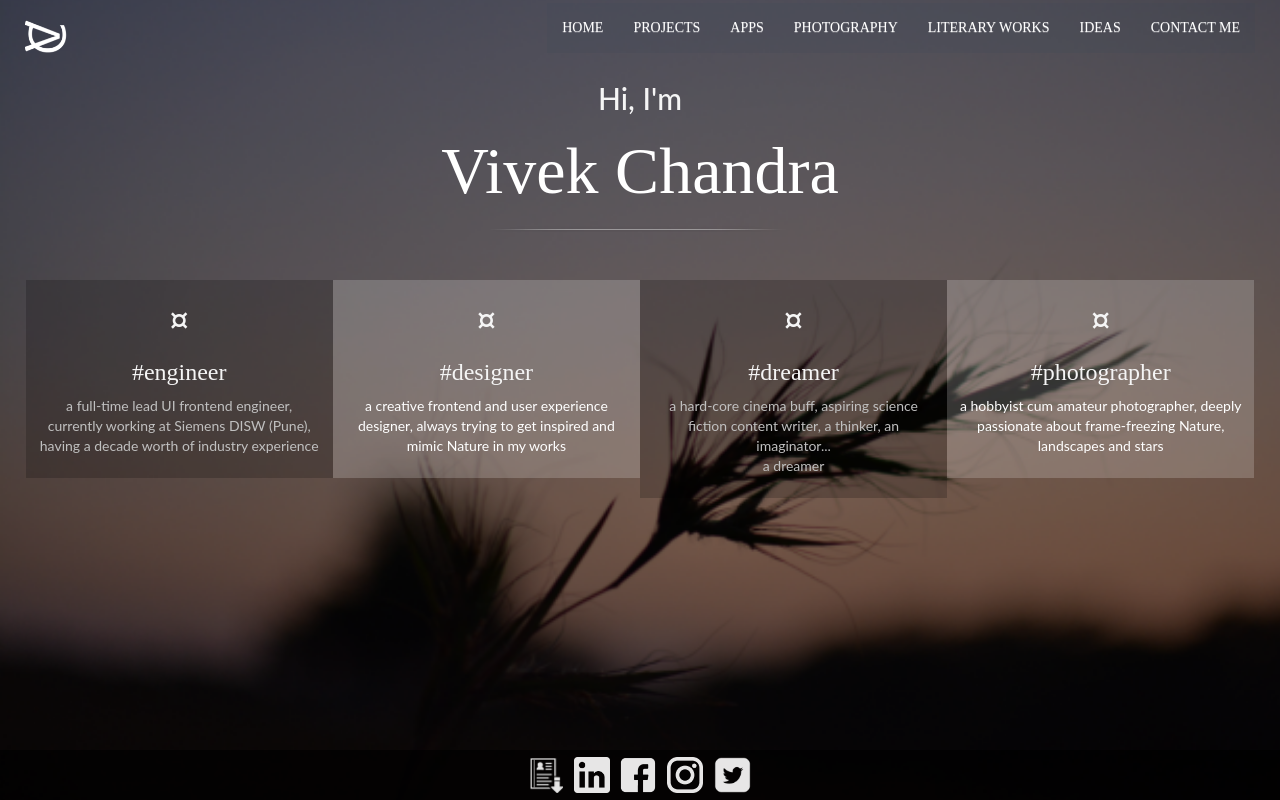
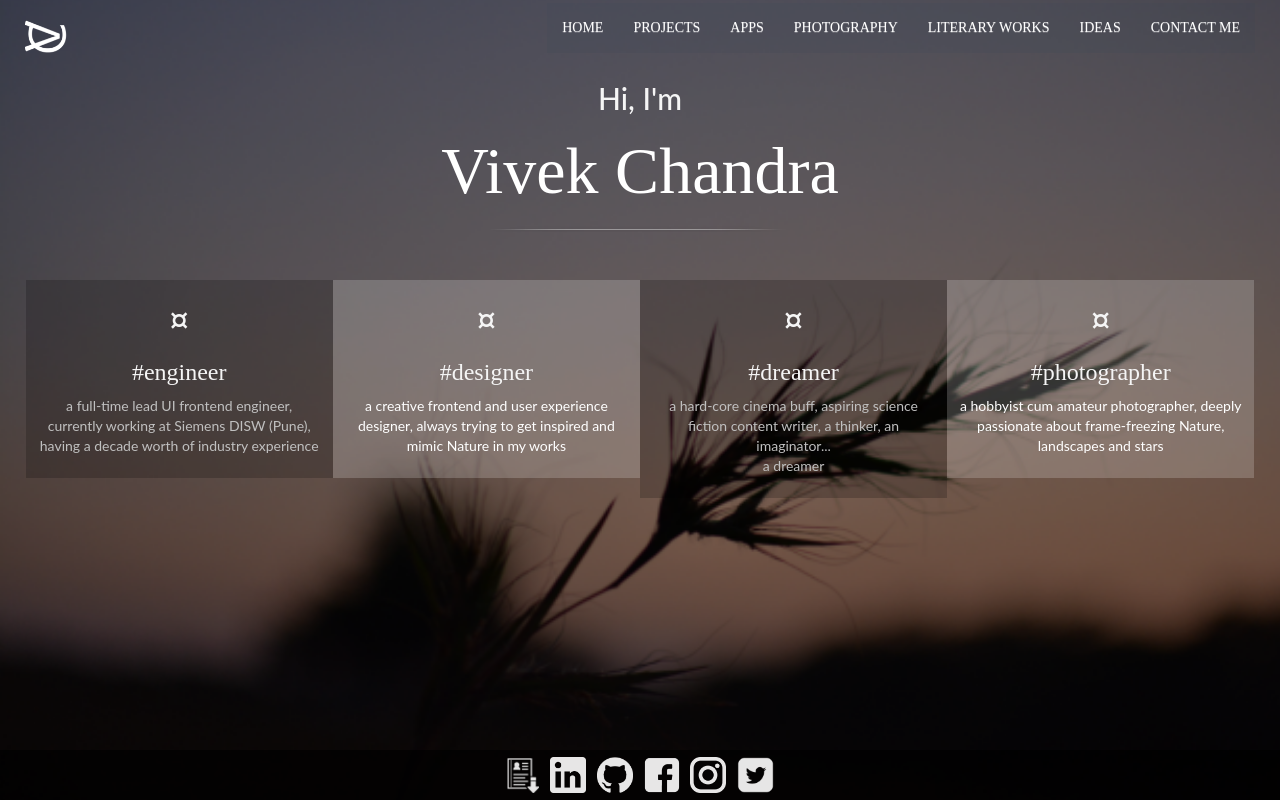
Before and after one commit to vivekchandra007/vivekchandra.in, a plain HTML site: page public/index.html in a window 1280 px wide. Drawn offline with nearby package versions, Linux system fonts and the light colour scheme; a web font is replaced by a local one.

Commit message:
Added GitHub link on home page

```diff
--- a/public/index.html
+++ b/public/index.html
@@ -116,6 +116,10 @@
             <img src="img/linkedin2.png" alt="LinkedIn" height="36px">
         </a>
         &nbsp;
+        <a href="https://github.com/vivekchandra007" data-toggle="tooltip" data-placement="top" target="_blank" title="GitHub">
+            <img src="img/github.png" alt="GitHub" height="36px">
+        </a>
+        &nbsp;
         <a href="https://www.facebook.com/vivekchandraphotography/" data-toggle="tooltip" data-placement="top" target="_blank" title="Facebook">
             <img src="img/facebook.png" alt="Facebook" height="36px">
         </a>
```
Also changed, not shown: public/img/github.png (added), 1 other file.
